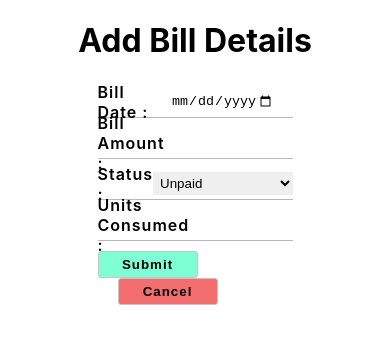
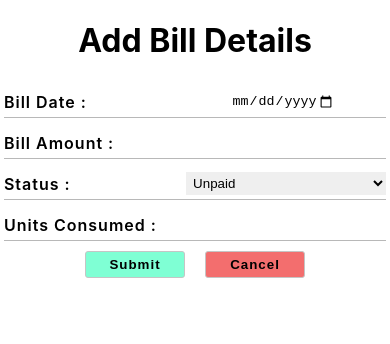
Before and after one commit to vighnesh777/billClient, a React (Create React App) app: page /addBill in a window 390 px wide. Shown: the top 344 px of the page. Built offline with nearby package versions, Linux system fonts and the light colour scheme.

Commit message:
made changes

```diff
--- a/src/components/Addpage/Addpage.css
+++ b/src/components/Addpage/Addpage.css
@@ -2,3 +2,8 @@
     margin-left: 20px;
     background-color: rgb(243, 110, 110);
 }
+@media only screen and (max-width:688px) {
+    .form-container{
+        width: 98%;
+    }
+}
--- a/src/components/Home/Home.css
+++ b/src/components/Home/Home.css
@@ -18,6 +18,11 @@
     position: relative;
     align-items: center;
 
+}
+@media only screen and (max-width:688px) {
+    .homeTable {
+        width: 98%;
+    }
 }
 thead,th{
     background-color: rgb(42, 37, 106);
```
